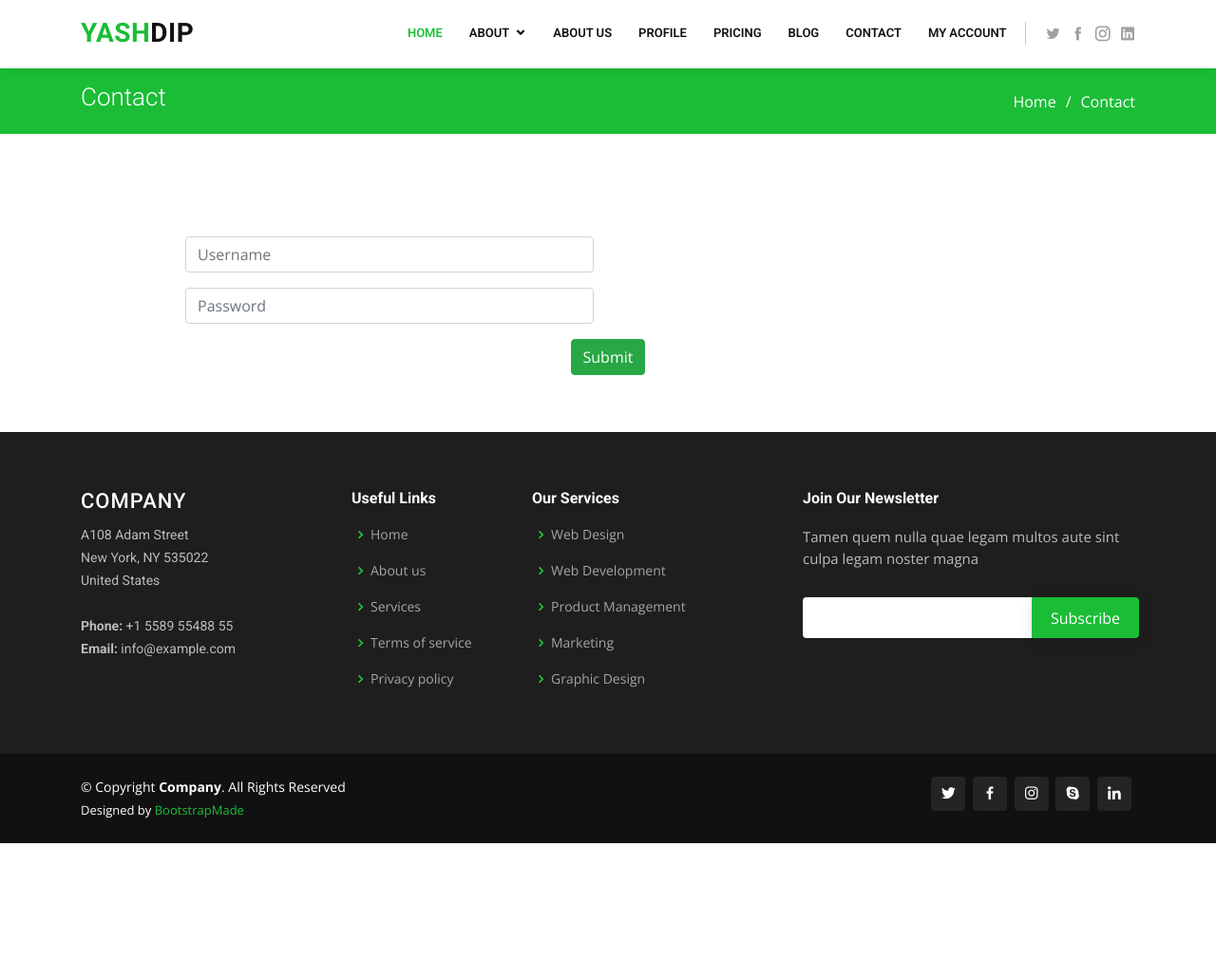
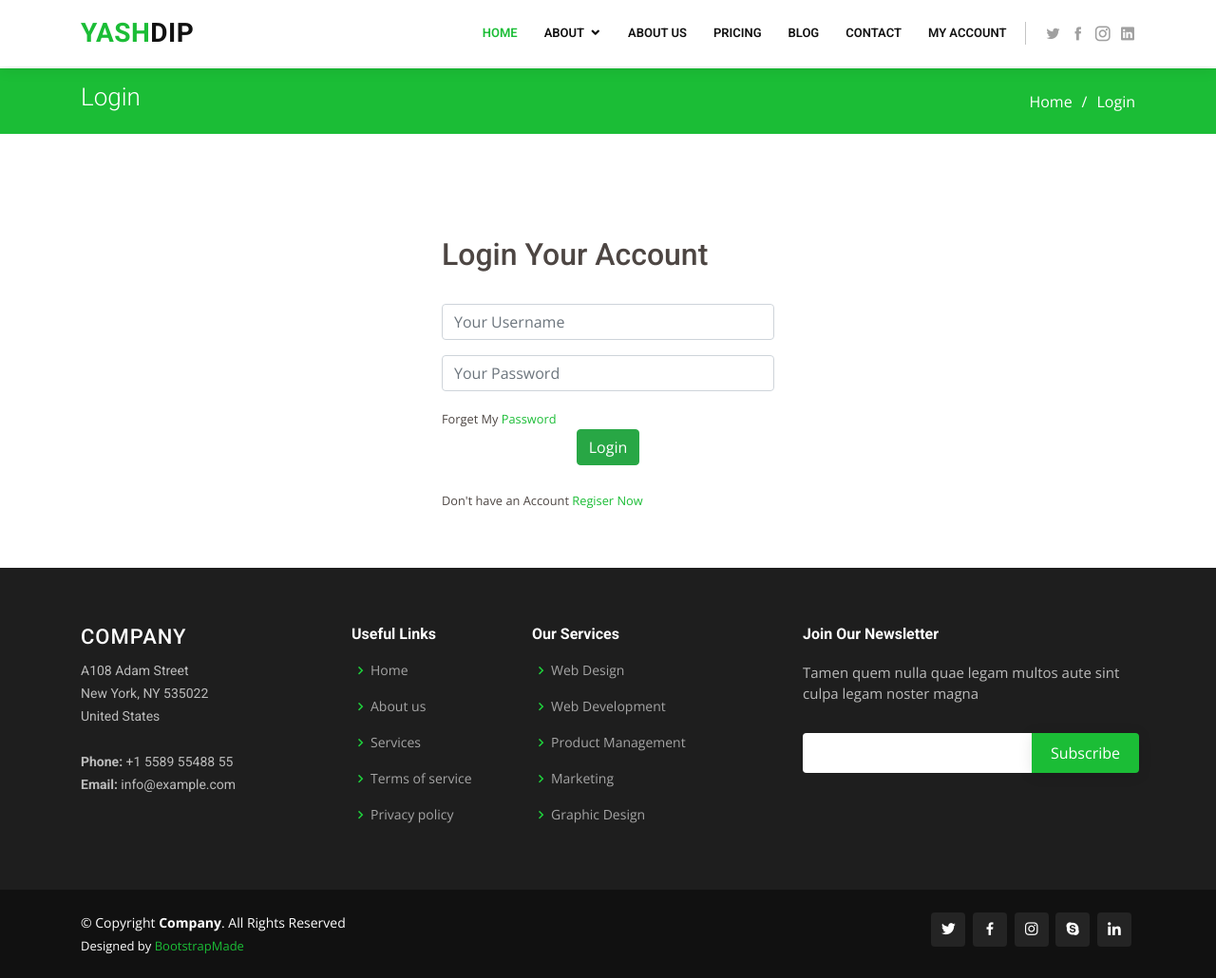
Before and after one commit to yashadatt/Django_project, a Django app: page /authentication/ in a window 1280 px wide. Shown: the whole page at 95% size. Before the commit the page ends 888 px from the top, so only its background shows below. Run offline with Django 4.2, Linux system fonts and the light colour scheme; some libraries are stand-ins or nearby versions.

Commit message:
DP-5: Add auth models for login, logout and register

```diff
--- a/portfolio/authentication/urls.py
+++ b/portfolio/authentication/urls.py
@@ -2,5 +2,9 @@ from django.contrib import admin
 from django.urls import path,include
 from . import views
 urlpatterns = [
-    path('', views.login, name='login'),
-    ]
+    path('', views.authlogin, name='login'),
+    path('registration/', views.authregistration, name='registration'),
+    path('forget-password', views.forget_password, name='forget_password'),
+    path('logout/', views.auth_logout, name='logout'),
+
+]
--- a/portfolio/authentication/views.py
+++ b/portfolio/authentication/views.py
@@ -1,5 +1,45 @@
-from django.shortcuts import render
+from django.shortcuts import render,redirect
+from django.contrib.auth import authenticate,login,logout
+from django.contrib.auth.models import User
+from django.contrib import messages
+# Create your views here.
+def authlogin(request):
+    if request.method == 'POST':
+        username = request.POST.get('username')
+        password = request.POST.get('password')
+        user = authenticate(request,username=username,password=password)
+        if user is not None:
+            login(request,user)
+            return redirect('profile')
+        else:
+            messages.error(request,"Invalid email or password broo try again")
+    return render(request, 'authentication/login.html')
 
-# Create your views here.
-def login(request):
-    return render(request,'authentication/login.html')
+def auth_logout(request):
+    logout(request)
+    messages.success(request, "Successfully Logged Out...")
+    return redirect('login')
+
+def authregistration(request):
+    if request.method=='POST':
+        username = request.POST.get('username')
+        email = request.POST.get('email')
+        password = request.POST.get('password')
+        confirm_password = request.POST.get('confirm_password')
+        if confirm_password== password:
+            if User.objects.filter(username=username).exists():
+                messages.error(request,"Username already exist.. try another username")
+            elif User.objects.filter(email=email).exists():
+                messages.error(request,"Email is already registered...")
+            else:
+                user=User.objects.create_user(username=username,email=email,password=password)
+                user.save()
+                messages.success(request, "Successfully registered user...")
+                return redirect('login')
+        else:
+            messages.success(request, "Password and confirm password doesnot match...")
+    return render(request, 'authentication/register.html')
+
+
+def forget_password(request):
+    return render(request, 'authentication/forget.html')
--- a/portfolio/templates/authentication/login.html
+++ b/portfolio/templates/authentication/login.html
@@ -1,8 +1,8 @@
 {% extends 'layouts.html' %}
+
 {% block title %}
-Contact Us
+  Login Page
 {% endblock %}
-
 
 {% block content %}
 <!-- ======= Breadcrumbs ======= -->
@@ -10,10 +10,10 @@ Contact Us
   <div class="container">
 
     <div class="d-flex justify-content-between align-items-center">
-            <h2>Contact</h2>
+      <h2>Login</h2>
       <ol>
         <li><a href="index.html">Home</a></li>
-                <li>Contact</li>
+        <li>Login</li>
       </ol>
     </div>
 
@@ -22,34 +22,48 @@ Contact Us
 
 <!-- ======= Contact Section ======= -->
 
+
 <section id="contact" class="contact">
   <div class="container">
 
+
+
     <div class="row mt-5 justify-content-center" data-aos="fade-up">
-            <div class="col-lg-10">
-                <form action="" method="post" >
+      <div class="col-lg-4">
+        <h2>Login Your Account</h2><br>
+
+        {% for message in messages %}
+          <div class="alert {{ message.tags }} alert-dismissible" role="alert">
+            <button type="button" class="close" data-dismiss="alert" aria-label="Close">
+              <span aria-hidden="true">&times;</span>
+            </button>
+            {{ message }}
+          </div>
+        {% endfor %}
+
+
+        <form action="" method="post">
           {% csrf_token %}
-                        <div class="col-md-6 form-group">
-                            <input type="text" name="username" class="form-control" id="username" placeholder="Username"
-                                   />
-                            <div class="validate"></div>
-                        </div>
-                        <div class="col-md-6 form-group">
-                            <input type="password" class="form-control" name="password" id="password" placeholder="Password"
-                                   />
+          <div class="form-group">
+              <input type="text" name="username" class="form-control" id="username" placeholder="Your Username" />
               <div class="validate"></div>
           </div>
 
+          <div class="form-group">
+              <input type="password" name="password" class="form-control" id="password" placeholder="Your Password" />
+              <div class="validate"></div>
+          </div>
+          <small>Forget My <a href="{% url 'forget_password' %}">Password</a> </small><br>
 
           <div class="text-center">
-                        <button type="submit" class="btn btn-success">Submit</button>
+            <button class="btn btn-success" type="submit">Login</button>
           </div>
-                </form>
+        </form><br>
+        <small>Don't have an Account <a href="{% url 'registration' %}">Regiser Now</a> </small>
       </div>
 
     </div>
 
   </div>
 </section><!-- End Contact Section -->
-
 {% endblock %}
--- a/portfolio/templates/layouts.html
+++ b/portfolio/templates/layouts.html
@@ -74,12 +74,14 @@
           </li>
 
           <li><a href="{% url 'about' %}">About Us</a></li>
-          <li><a href="{% url 'profile' %}">Profile</a></li>
           <li><a href="pricing.html">Pricing</a></li>
           <li><a href="blog.html">Blog</a></li>
           <li><a href="{% url 'contact' %}">Contact</a></li>
+          {% if user.is_authenticated %}
+          <li><a href="{% url 'profile' %}">My Profile</a></li>
+          {% else %}
           <li><a href="{% url 'login' %}">My Account</a></li>
-
+          {% endif %}
         </ul>
       </nav><!-- .nav-menu -->
 
```
Also changed, not shown: portfolio/portfolio/settings.py (+8 -1 lines), portfolio/templates/authentication/forget.html (+48 -9 lines), portfolio/templates/authentication/register.html (+69 -9 lines), portfolio/templates/employee/profile.html (+51 -8 lines), portfolio/db.sqlite3. Lines whose indentation alone changed are shown as unchanged.
